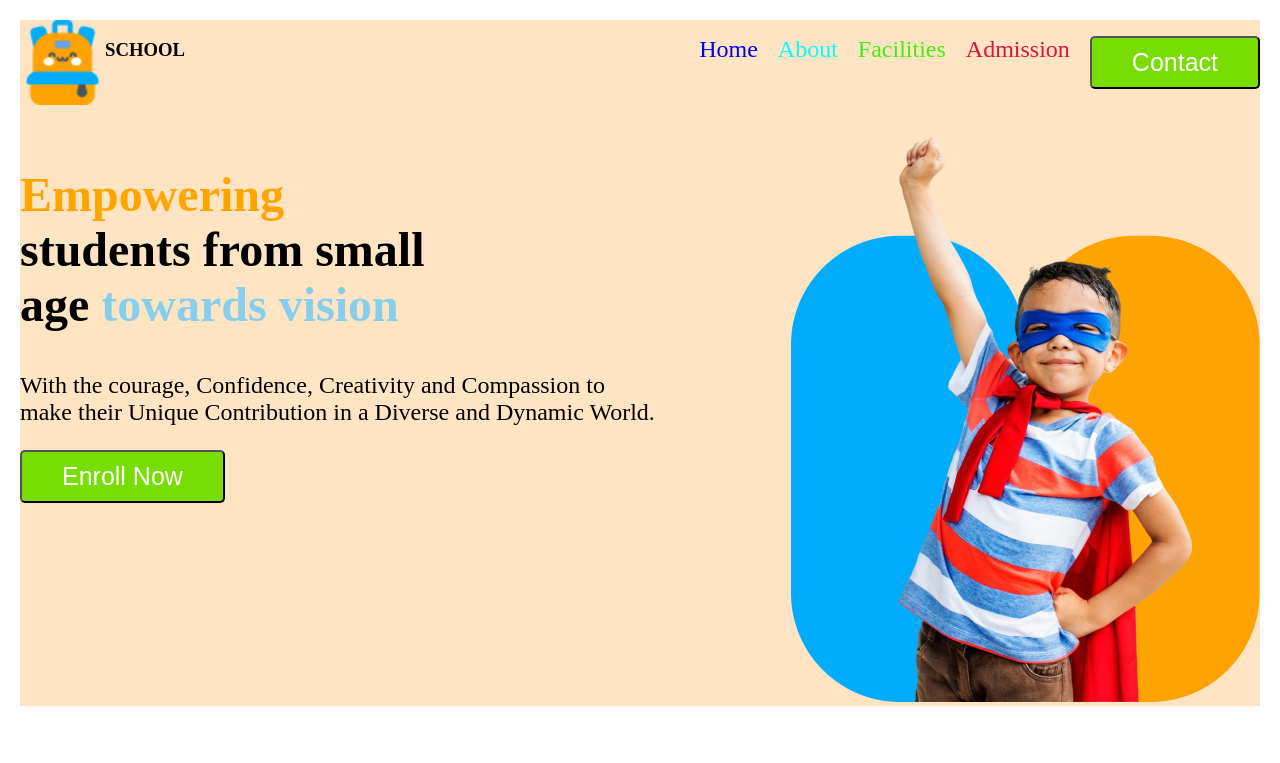
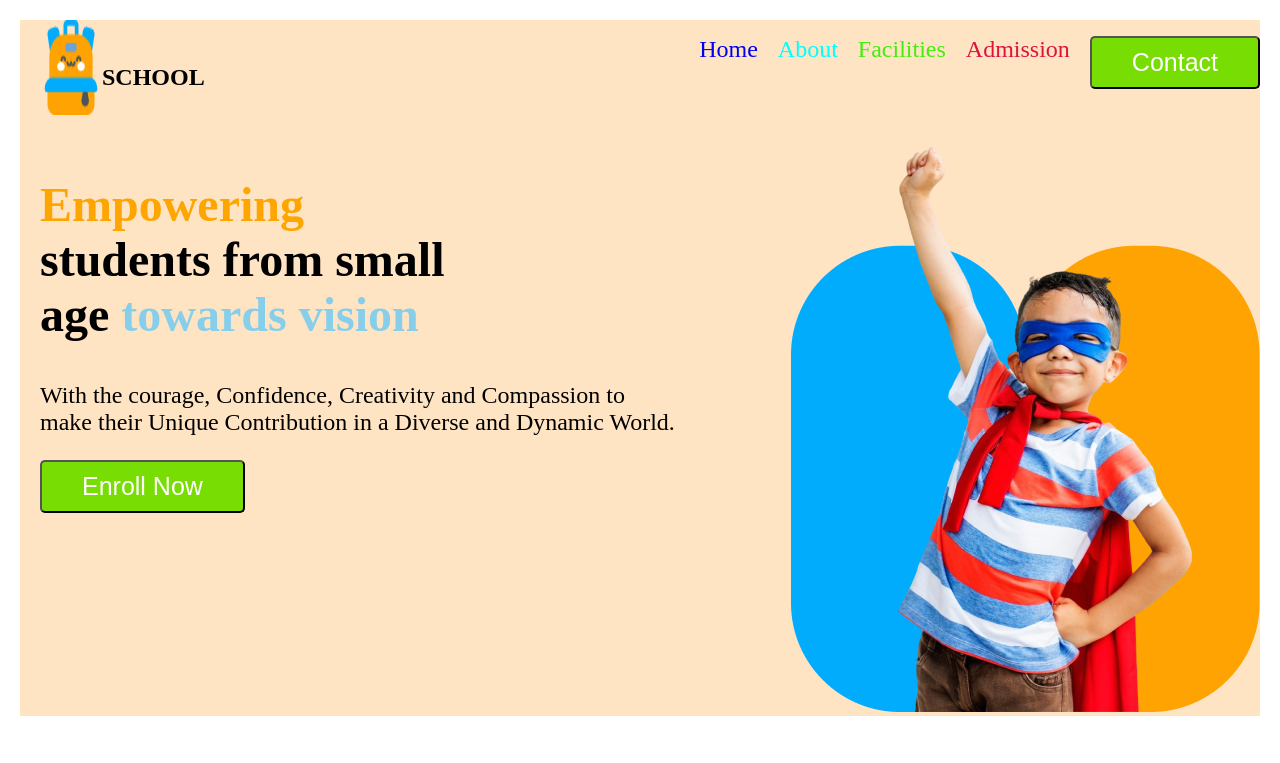
Before and after one commit to royel527/Assignment-02, a plain HTML site: page index.html in a window 1280 px wide. Shown: the top 763 px of the page. Drawn offline with Linux system fonts and the light colour scheme.

Commit message:
main-section add

```diff
--- a/style.css
+++ b/style.css
@@ -90,6 +90,10 @@ h2{
     text-align: center;
 font-size: 25px;
 }
+.nav,
+.hero{
+    padding-left: 20px;
+}
 .para{
     font-size: 1.5rem;
 }
@@ -153,7 +157,7 @@ color: #fff;
     background-color: rgb(20, 59, 231);
     border-radius: 20px;
     position: absolute;
-    top: 35%;
+    top: 34%;
     left:20%;
     padding: 10px;
 
@@ -254,7 +258,11 @@ h2{
     background-color: crimson;
     transform: rotate(5deg);
 }
-
+.cool{
+    text-align: center;
+    padding-top: 20px;
+    font-size: 1.5rem;
+}
 @media screen and (max-width:570px) {
     .navitem{
         display: none;
```
